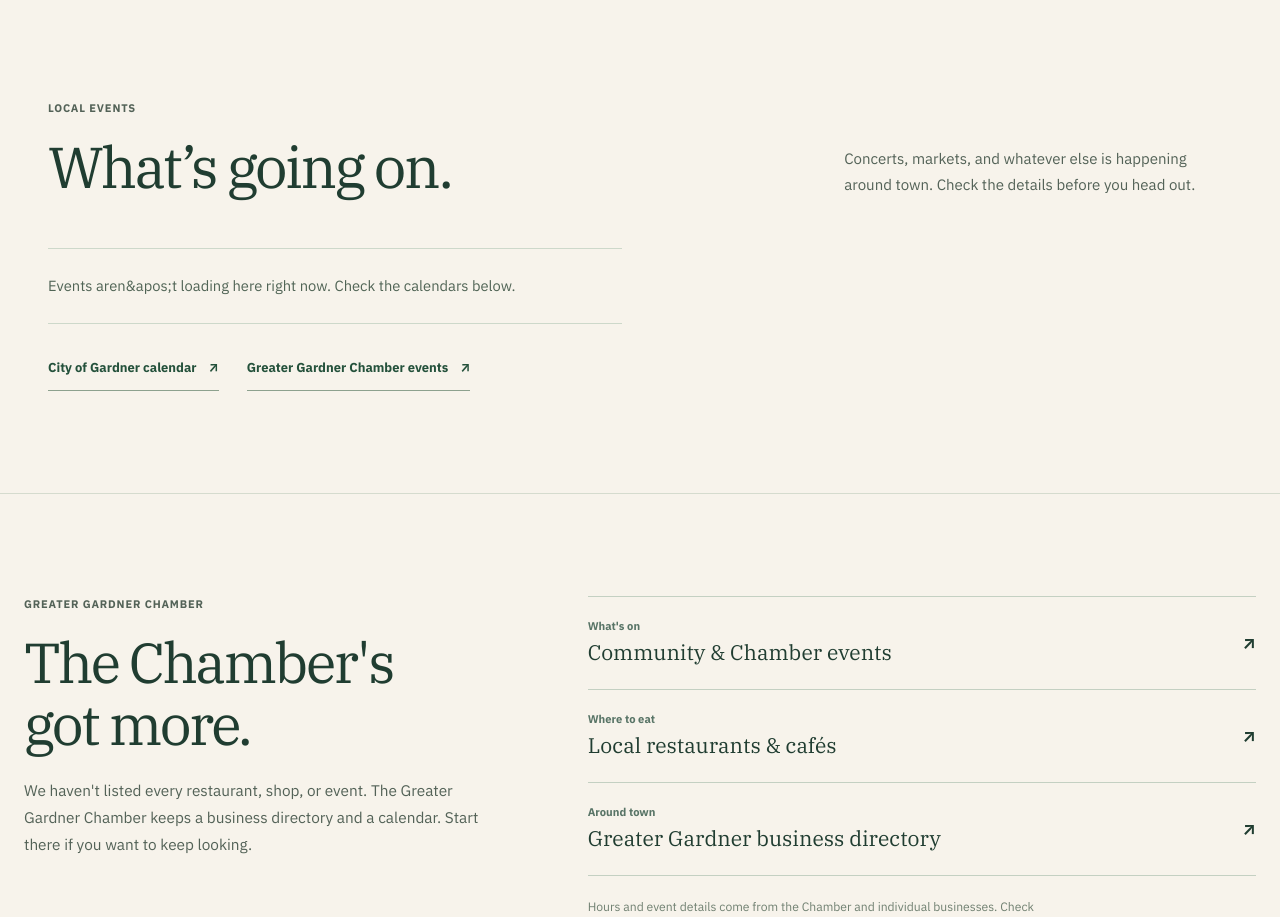
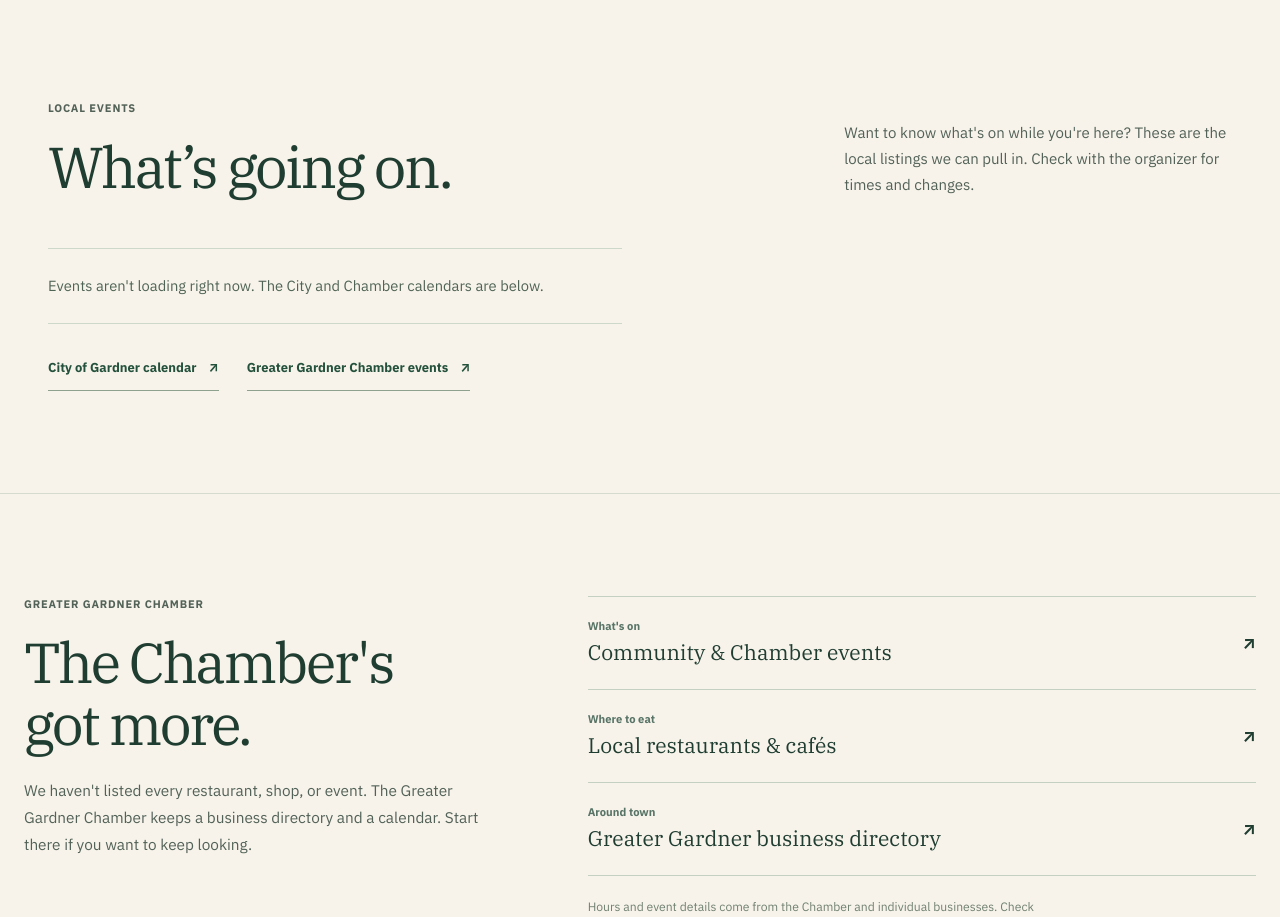
Before and after one commit to PublicLogic/KendallPondLodge, a Next.js app: page /explore in a window 1280 px wide. Shown: the part 6540-7457 px from the top of the page. Built offline with nearby package versions, Linux system fonts and the light colour scheme.

Commit message:
Simplify guest-facing Explore train, events and recommendation language

```diff
--- a/app/explore/CommunityEvents.tsx
+++ b/app/explore/CommunityEvents.tsx
@@ -23,7 +23,7 @@ export function CommunityEvents({ feed }: { feed: PjExplore | null }) {
             <h2 id="city-events-title">What’s going on.</h2>
           </div>
           <p>
-            Concerts, markets, and whatever else is happening around town. Check the details before you head out.
+            Want to know what's on while you're here? These are the local listings we can pull in. Check with the organizer for times and changes.
           </p>
         </header>
         {events.length ? (
@@ -46,15 +46,15 @@ export function CommunityEvents({ feed }: { feed: PjExplore | null }) {
           <p className={styles.eventEmpty}>
             {feed
               ? verified
-                ? "No upcoming events listed at the moment. Check the calendars below for more."
-                : "The City calendar isn&apos;t updating here right now. Use the calendars below."
-              : "Events aren&apos;t loading here right now. Check the calendars below."}
+                ? "Nothing coming up in the latest listings. The City and Chamber calendars are below."
+                : "We can't reach the City calendar right now. Try the links below."
+              : "Events aren't loading right now. The City and Chamber calendars are below."}
           </p>
         )}
         {events.length > 0 && !verified && (
           <p className={styles.eventNote}>
-            The City calendar is temporarily unavailable. These listings
-            come from other local sources; confirm details with the organizer.
+            The City calendar couldn't be refreshed. These other listings may still
+            be useful, but check with the organizer before you go.
           </p>
         )}
         <div className={styles.eventLinks}>
```
